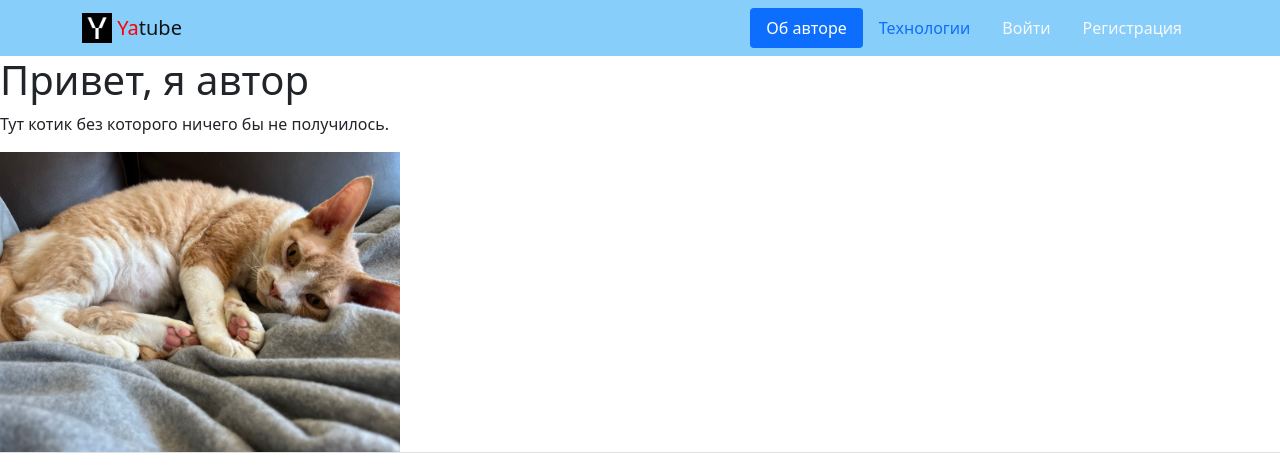
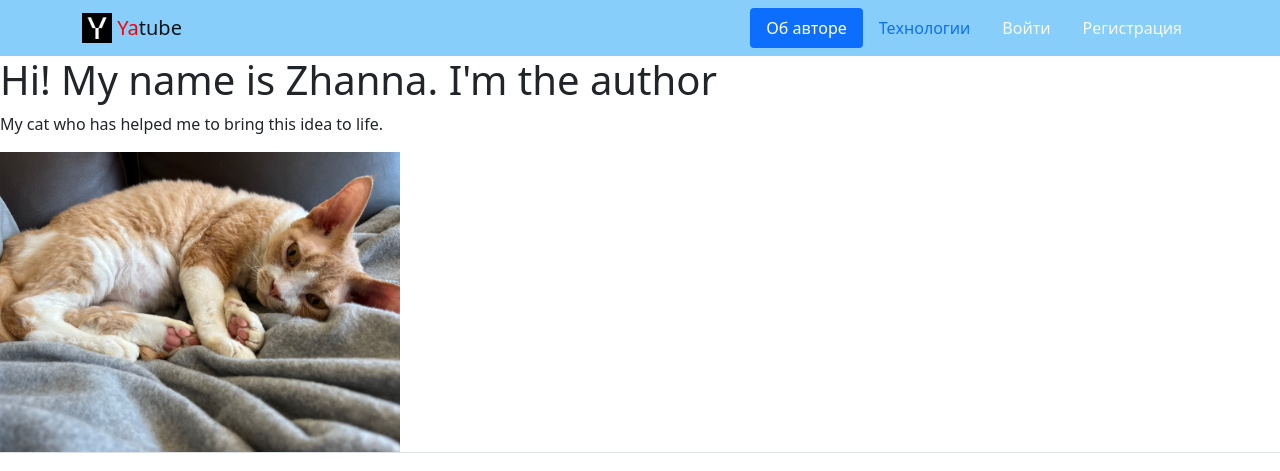
Before and after one commit to ZhannaVen/Yatube, a Django app: page /about/author/ in a window 1280 px wide. Shown: the top 471 px of the page. Run offline with Django 4.2, Linux system fonts and the light colour scheme; some libraries are stand-ins or nearby versions.

Commit message:
some updates

```diff
--- a/yatube/posts/admin.py
+++ b/yatube/posts/admin.py
@@ -14,7 +14,7 @@ class PostAdmin(admin.ModelAdmin):
     list_editable = ('group',)
     search_fields = ('text',)
     list_filter = ('pub_date',)
-    empty_value_display = '-пусто-'
+    empty_value_display = '-empty-'
 
 
 class GroupAdmin(admin.ModelAdmin):
--- a/yatube/templates/about/author.html
+++ b/yatube/templates/about/author.html
@@ -1,10 +1,10 @@
 {% extends "base.html" %}
-{% block title %}Об авторе проекта{% endblock %}
+{% block title %}About the author of the project{% endblock %}
 {% block content %}
 {% load static %}
-<h1>Привет, я автор</h1>
+<h1>Hi! My name is Zhanna. I'm the author</h1>
 <p>
-  Тут котик без которого ничего бы не получилось.
+  My cat who has helped me to bring this idea to life.
 </p>
-<img src="{% static 'img/about/mycat.jpg' %}" width="400" class="d-inline-block align-top" alt="тут очень крутой кот">
+<img src="{% static 'img/about/mycat.jpg' %}" width="400" class="d-inline-block align-top" alt="Simba - a cat">
 {% endblock %}
```
